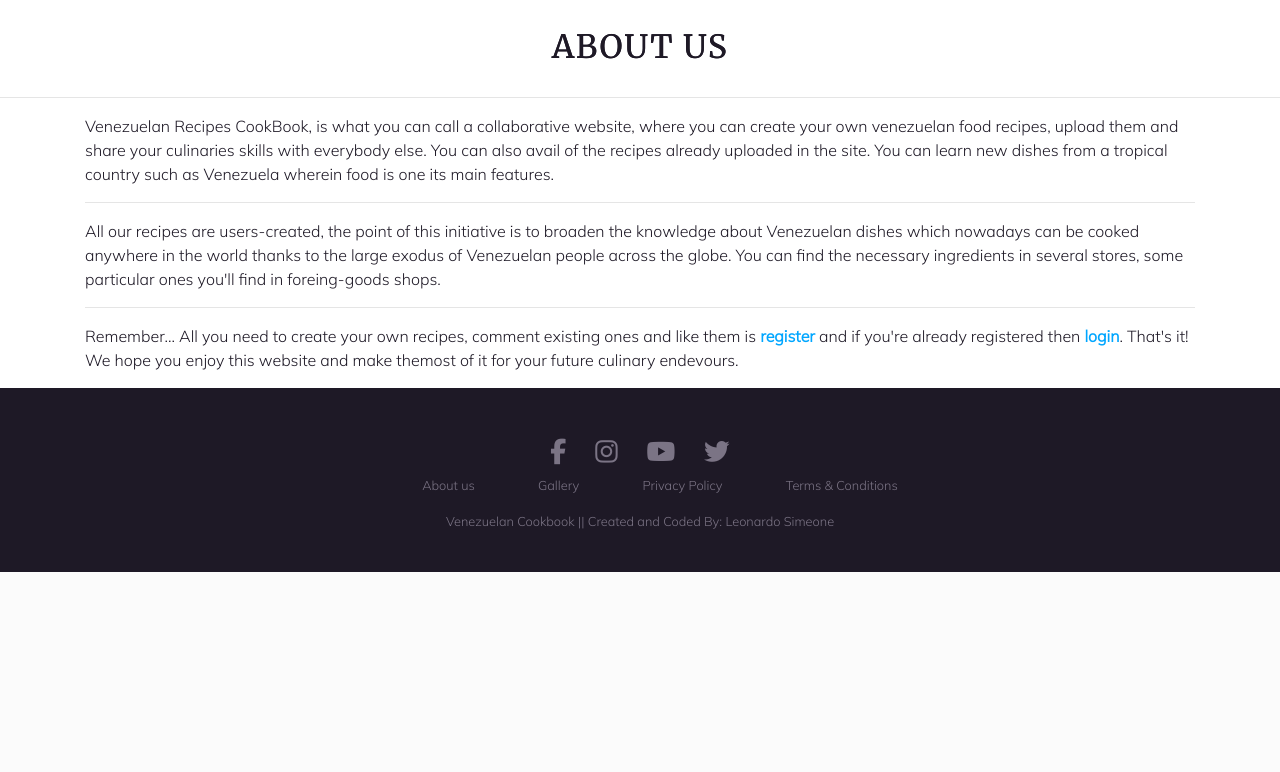
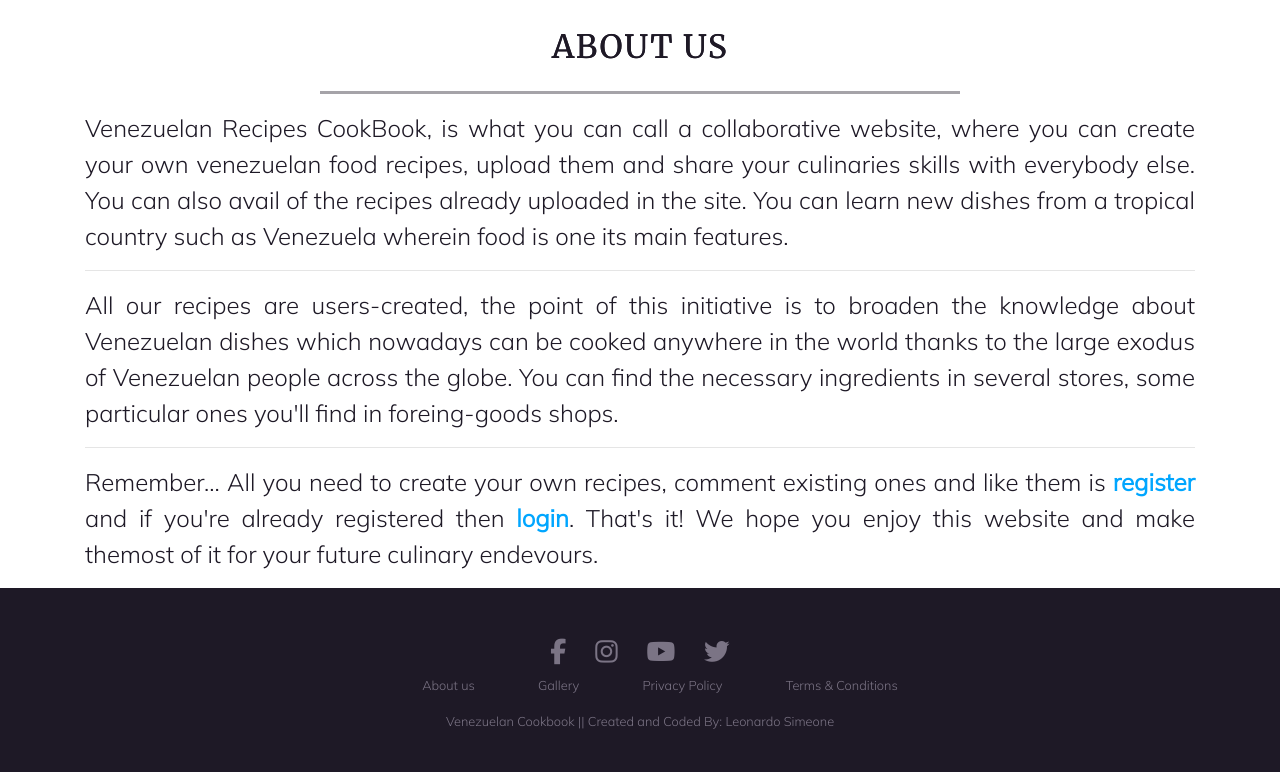
Before and after one commit to leonardo-simeone/venezuelan-food-cookbook, a Django app: page /about-us/ in a window 1280 px wide. Shown: the part 505-1277 px from the top of the page. Before the commit the page ends 1077 px from the top, so only its background shows below. Run offline with Django 3.2, Linux system fonts and the light colour scheme; some libraries are stand-ins or nearby versions.

Commit message:
Add css to style about us page

```diff
--- a/static/css/style.css
+++ b/static/css/style.css
@@ -266,6 +266,26 @@
 
 #comment-p2 {
     padding-top: 0;
+}
+
+/* ABOUT US */
+
+.about-us {
+    text-align: justify;
+}
+
+#about-us-hr {
+    border-top: 3px solid rgba(30, 25, 38, .4);
+    width: 50vw;
+    margin-top: 10px;
+}
+
+.about-us a:hover {
+    color: #00CE9A; /* Matching Gradient color #00CE9A of Main Color #0000FF */
+}
+
+.about-us p {
+    font-size: 1.5rem;
 }
 
 /* FOOTER */
```
